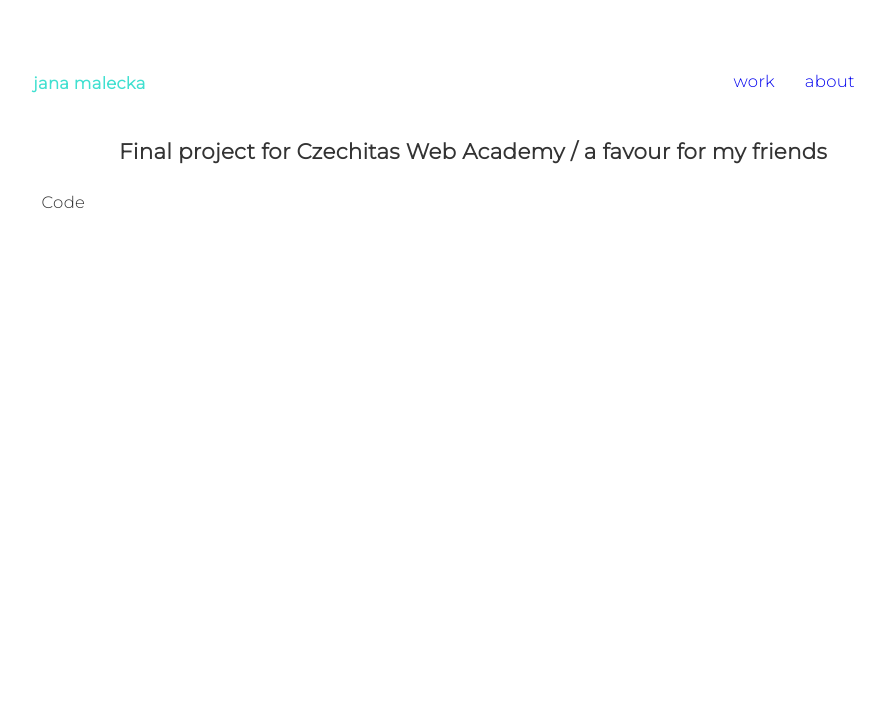
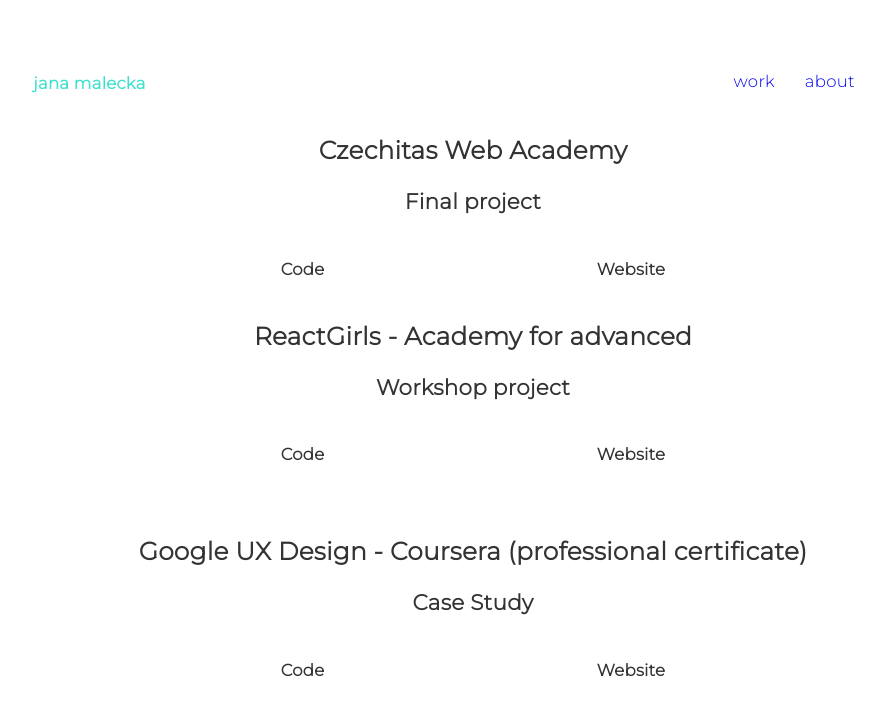
Before and after one commit to JanaMalecka/portfolio, a React app: page /work in a window 1280 px wide. Shown: the top 714 px of the page, without its empty margins (167-1052 px from the left). Built offline with nearby package versions, Linux system fonts and the light colour scheme.

Commit message:
work added

```diff
--- a/src/pages/Work/index.jsx
+++ b/src/pages/Work/index.jsx
@@ -1,14 +1,36 @@
 import React from 'react';
 import './style.css';
+/* import hradejovSmallUrl from './img/hradejovSmallUrl.png'; */
 
 const Work = () => {
   return (
     <>
       <div className="container">
-        <h3>
-          Final project for Czechitas Web Academy / a favour for my friends
-        </h3>
-        <p className="code">Code</p>
+        <h2>Czechitas Web Academy</h2>
+        <h3>Final project</h3>
+        <div className="project-info">
+          <a href="https://github.com/JanaMalecka/Hradejov">
+            <p className="code">Code</p>
+          </a>
+          <a href="https://www.hradejov.cz/">
+            <p className="code">Website</p>
+          </a>
+        </div>
+        {/* <img src={hradejovSmallUrl}></img> */}
+
+        <h2>ReactGirls - Academy for advanced</h2>
+        <h3>Workshop project</h3>
+        <div className="project-info">
+          <p className="code">Code</p>
+          <p className="code">Website</p>
+        </div>
+        <img></img>
+        <h2>Google UX Design - Coursera (professional certificate)</h2>
+        <h3>Case Study</h3>
+        <div className="project-info">
+          <p className="code">Code</p>
+          <p className="code">Website</p>
+        </div>
         <img></img>
       </div>
     </>
--- a/src/pages/Work/style.css
+++ b/src/pages/Work/style.css
@@ -0,0 +1,18 @@
+.project-info {
+  display: flex;
+  justify-content: space-evenly;
+  font-weight: 800;
+}
+a {
+  text-decoration: none;
+}
+
+.project-info a:link {
+  color: #333;
+}
+.project-info a:visited {
+  color: #333;
+}
+.project-info a:hover {
+  color: turquoise;
+}
```
Also changed, not shown: src/pages/Work/img/hradejovSmall.png (added).
